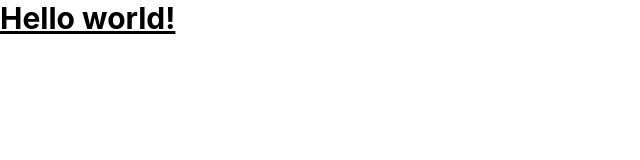
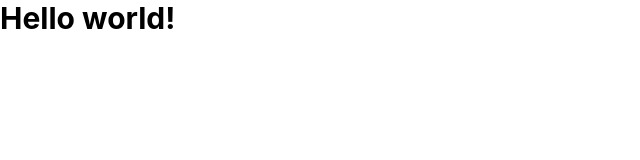
Before and after one commit to shreyaad10/Carnival-Bakery-Website, a React (Vite) app: page / in a window 1280 px wide. Shown: the top 160 px of the page, without its empty margins (0-640 px from the left). Built offline with nearby package versions, Linux system fonts and the light colour scheme.

Commit message:
Updated app

```diff
--- a/src/App.jsx
+++ b/src/App.jsx
@@ -3,7 +3,7 @@
 const App = () => {
   return (
     <div>
-      <h1 className="text-3xl font-bold underline">
+      <h1 className="text-3xl font-bold">
         Hello world!
       </h1>
     </div>
```
